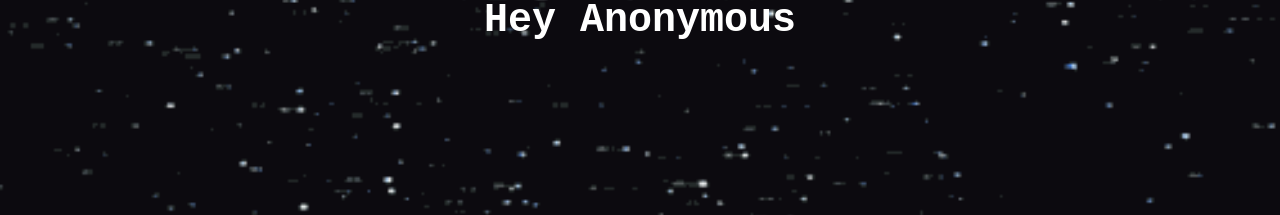
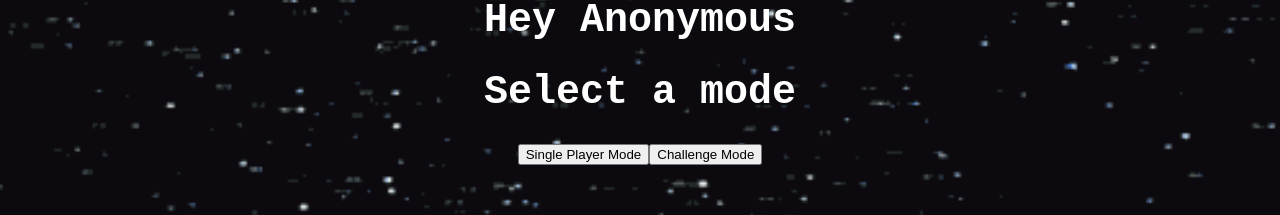
Before and after one commit to Collins1738/spaceship-mania-client, a React (Create React App) app: page / in a window 1280 px wide. Shown: the part 517-732 px from the top of the page. Built offline with nearby package versions, Linux system fonts and the light colour scheme; no server answers.

Commit message:
mod file

```diff
--- a/src/pages/mode-selection-page.js
+++ b/src/pages/mode-selection-page.js
@@ -9,10 +9,18 @@ export default class ModeSelectionPage extends Component {
 		this.enterSinglePlayerMode = this.enterSinglePlayerMode.bind(this);
 	}
 
+
+
 	render() {
 		return (
 			<div>
-
+			<h1>Select a mode</h1>
+				<button onClick={this.enterSinglePlayerMode}>
+					Single Player Mode
+				</button>
+				<button onClick={this.enterChallengeMode}>
+					Challenge Mode
+				</button>
 
 
 
```
